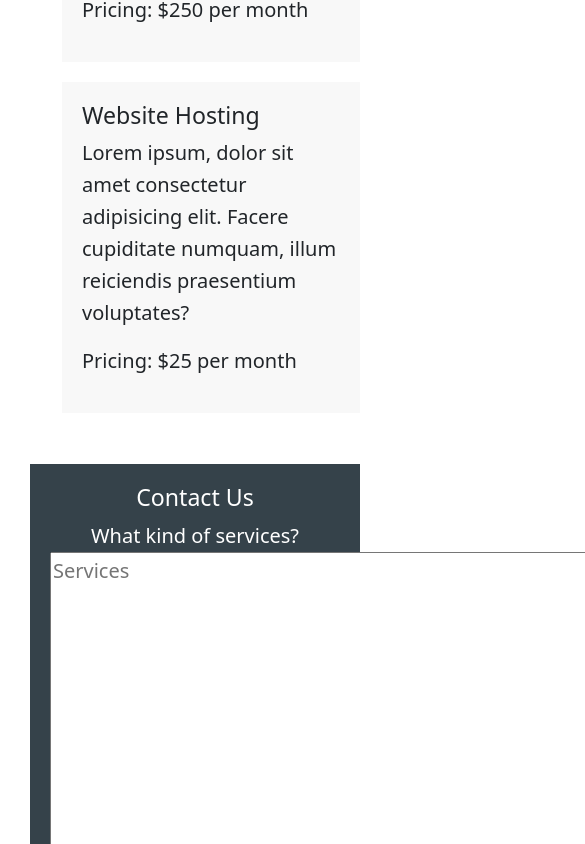
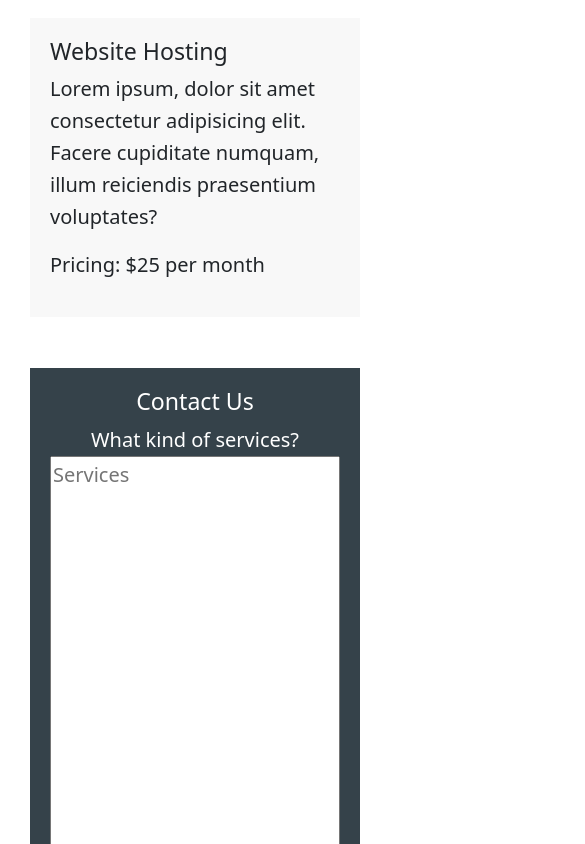
Before and after one commit to louiesumayan/service-landing_page, a plain HTML site: page services.html in a window 390 px wide. Shown: the part 711-1555 px from the top of the page, 585 px wide, since content can reach past the window. Drawn offline with nearby package versions, Linux system fonts and the light colour scheme.

Commit message:
services landing page @ 9/26/2022

```diff
--- a/assets/css/style.css
+++ b/assets/css/style.css
@@ -155,7 +155,9 @@ footer p {
   padding: 1em;
   margin-bottom: 1em;
 }
-
+.text-area {
+  width: 100%;
+}
 @media (max-width: 991px) {
   .service-container {
     flex-direction: column;
@@ -163,6 +165,9 @@ footer p {
   .services,
   .aside-container {
     width: 100%;
+  }
+  .services {
+    padding: 0;
   }
   .aside-bg,
   input[type="text"] {
--- a/services.html
+++ b/services.html
@@ -88,6 +88,7 @@
             <div>
               <label>What kind of services?</label><br />
               <textarea
+                class="text-area"
                 name="textarea"
                 id="textarea"
                 cols="50"
```
